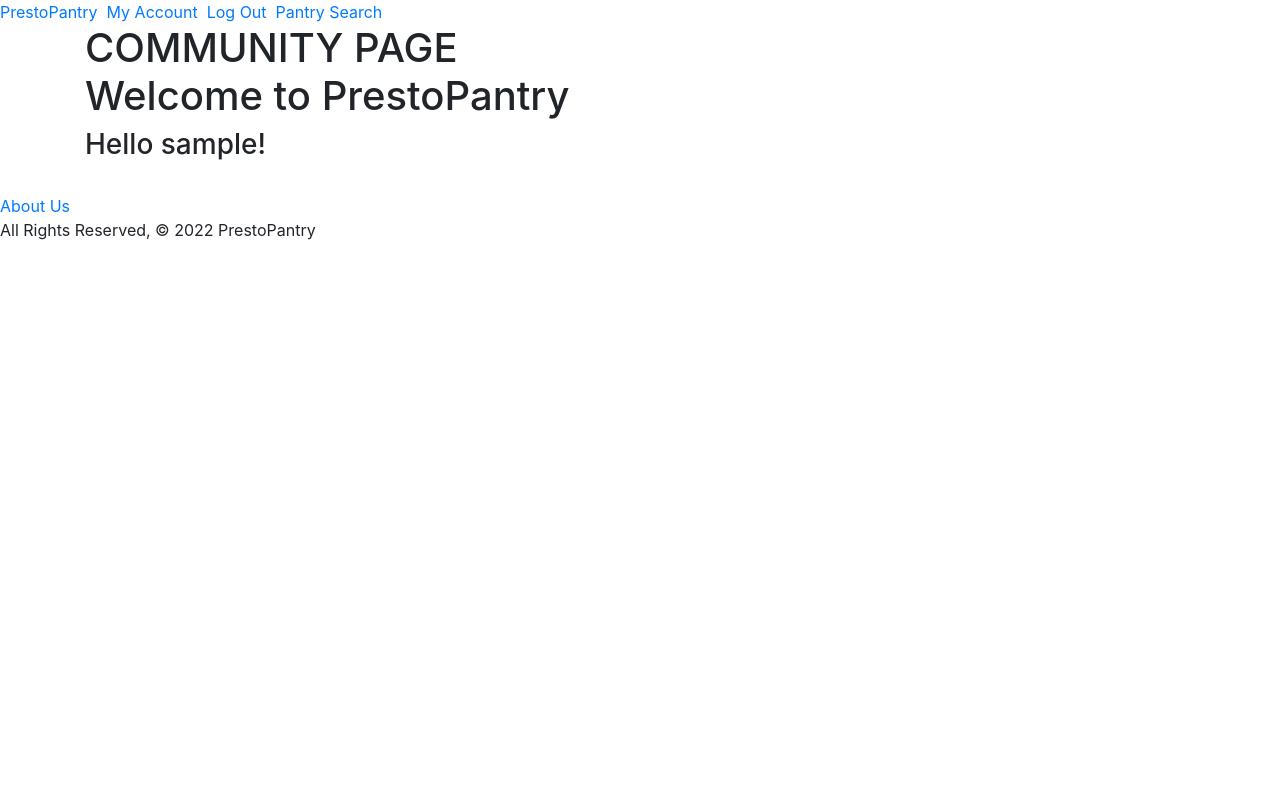
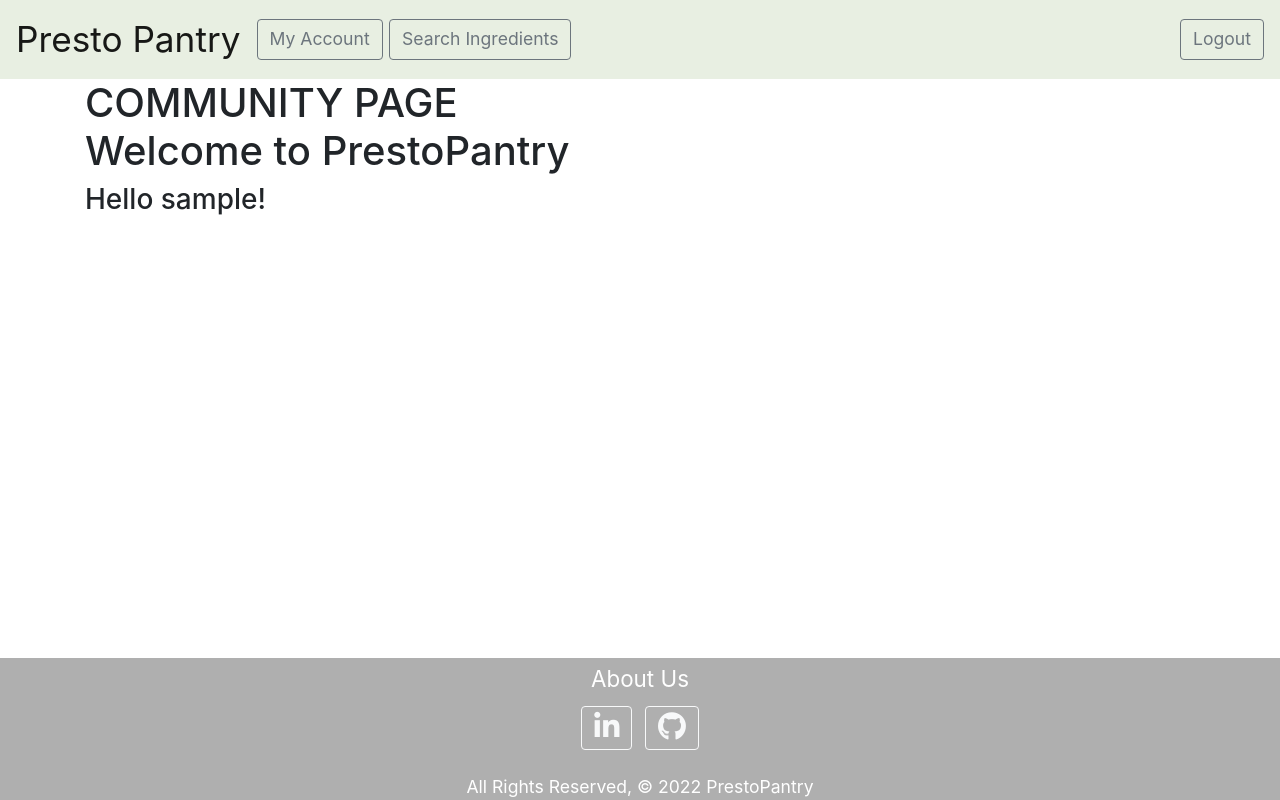
Before and after one commit to dmill166/PrestoPantry, a Django app: page / in a window 1280 px wide. Run offline with Django 4.2, Linux system fonts and the light colour scheme; the visitor is signed in with stand-in values (Sample User, id 1); some libraries are stand-ins or nearby versions.

Commit message:
styling base html

```diff
--- a/prestopantry_app/static/css/style.css
+++ b/prestopantry_app/static/css/style.css
@@ -1,3 +1,44 @@
 .errorlist{color:red;
   font-weight:bold;
 }
+
+.navbar-brand{
+  font-size: 2.2rem;
+}
+
+.btn-outline-secondary{
+font-size: 110%;
+}
+
+.padd-account-button{
+  padding-right: .4rem;
+}
+
+.navbar{
+  background-color: rgba(107, 148, 69, 0.151);
+}
+.footer{
+  background-color: rgb(175, 175, 175);
+}
+
+.fa-linkedin-in{
+  font-size: 1.8rem;
+}
+.fa-github{
+  font-size: 1.8rem;
+}
+
+.about-button > a{
+  font-size: 140%;
+  color: white;
+}
+.about-button{
+  padding-bottom: .4rem;
+}
+.about-button > a:hover{
+  text-decoration: none;
+  color: black;
+}
+.copyright{
+  font-size: 110%;
+}
--- a/prestopantry_app/templates/base.html
+++ b/prestopantry_app/templates/base.html
@@ -9,31 +9,43 @@
 
     <!-- Bootstrap CSS -->
     <link rel="stylesheet" href="https://stackpath.bootstrapcdn.com/bootstrap/4.3.1/css/bootstrap.min.css" integrity="sha384-ggOyR0iXCbMQv3Xipma34MD+dH/1fQ784/j6cY/iJTQUOhcWr7x9JvoRxT2MZw1T" crossorigin="anonymous">
+    <link rel="stylesheet" href="//use.fontawesome.com/releases/v5.0.7/css/all.css">
     <link rel="stylesheet" type="text/css" href="{% static 'css/style.css' %}">
     <title>PrestoPantry</title>
   </head>
   <body>
 
-        <nav class="navbar-fixed">
-          <div id="links">
-              {% comment %} <a href="{% url 'about' %}">About</a>&nbsp;
-              <a href="{% url 'home' %}">Home</a>&nbsp;
-              <a href="{% url 'index' %}">index</a>&nbsp;
-              <a href="{% url 'apicall' %}">api test</a>&nbsp;
-              <a href="{% url 'search'%}">Search</a>&nbsp;&nbsp;&nbsp;&nbsp; {% endcomment %}
-            <a href="{% url 'home' %}">PrestoPantry</a>&nbsp;
-            {% if request.user.is_authenticated %}
-              <a href="{% url 'account' %}">My Account</a>&nbsp;
-              <a href="{% url 'logout' %}">Log Out</a>&nbsp;
-              <a href="{% url 'pantry-ingredients' %}">Pantry Search</a>&nbsp;
-            {% else %}
-              <a href="{% url 'signup' %}">Sign Up</a>&nbsp;
-              <a href="{% url 'login' %}">Login</a>&nbsp;
-            {% endif %}
-          </div>
+    <nav class="navbar navbar-expand-lg navbar-light">
+      <a class="navbar-brand" href="{% url 'home' %}">Presto Pantry</a>
+      <button class="navbar-toggler" type="button" data-toggle="collapse" data-target="#navbarText" aria-controls="navbarText" aria-expanded="false" aria-label="Toggle navigation">
+        <span class="navbar-toggler-icon"></span>
+      </button>
+      <div class="collapse navbar-collapse" id="navbarText">
 
-        </nav>
+        {% if request.user.is_authenticated %}
 
+        <ul class="navbar-nav mr-auto">
+          <li class="nav-item padd-account-button">
+            <a  href="{% url 'account' %}" class="btn btn-outline-secondary" > My Account </a>
+          </li>
+          <li class="nav-item">
+            <a href="{% url 'pantry-ingredients' %}" class="btn btn-outline-secondary" > Search Ingredients </a>
+          </li>
+        </ul>
+          <a href="{% url 'logout' %}" class="btn btn-outline-secondary" >Logout</a>
+
+        {% else %}
+
+        <ul class="navbar-nav mr-auto"></ul>
+        <div>
+          <a href="{% url 'signup' %}" class="btn btn-outline-secondary" >Sign Up</a>
+          <a href="{% url 'login' %}" class="btn btn-outline-secondary" >Login</a>
+        </div>
+
+        {% endif %}
+
+      </div>
+    </nav>
 
       <main class="container">
 
@@ -41,18 +53,28 @@
         {% endblock %}
 
       </main>
-      &nbsp;
-      <footer class="page-footer">
-        <div class="nav-footer">
-          <a href="{% url 'about' %}">About Us</a><br>
-        </div>
-        <div class="right"> All Rights Reserved, &copy; 2022 PrestoPantry &nbsp;</div>
-      </footer>
+
+
+<!-- Footer -->
+<footer class="footer text-center text-white fixed-bottom">
+  <div class="container p-1">
+    <div class="about-button">
+    <a class="" href="{% url 'about' %}">About Us</a>
+  </div>
+    <section class="mb-3">
+      <a class="btn btn-outline-light btn-floating m-1" href="#!" role="button"><i class="fab fa-linkedin-in"></i></a>
+      <a class="btn btn-outline-light btn-floating m-1" href="#!" role="button"><i class="fab fa-github"></i></a>
+    </section>
+  </div>
+ <div class="copyright"> All Rights Reserved, &copy; 2022 PrestoPantry</div>
+
+</footer>
 
     <!-- Optional JavaScript -->
     <!-- jQuery first, then Popper.js, then Bootstrap JS -->
     <script src="https://code.jquery.com/jquery-3.3.1.slim.min.js" integrity="sha384-q8i/X+965DzO0rT7abK41JStQIAqVgRVzpbzo5smXKp4YfRvH+8abtTE1Pi6jizo" crossorigin="anonymous"></script>
     <script src="https://cdnjs.cloudflare.com/ajax/libs/popper.js/1.14.7/umd/popper.min.js" integrity="sha384-UO2eT0CpHqdSJQ6hJty5KVphtPhzWj9WO1clHTMGa3JDZwrnQq4sF86dIHNDz0W1" crossorigin="anonymous"></script>
     <script src="https://stackpath.bootstrapcdn.com/bootstrap/4.3.1/js/bootstrap.min.js" integrity="sha384-JjSmVgyd0p3pXB1rRibZUAYoIIy6OrQ6VrjIEaFf/nJGzIxFDsf4x0xIM+B07jRM" crossorigin="anonymous"></script>
+    <!-- <script src="https://kit.fontawesome.com/a076d05399.js" crossorigin="anonymous"></script> -->
   </body>
 </html>
```
